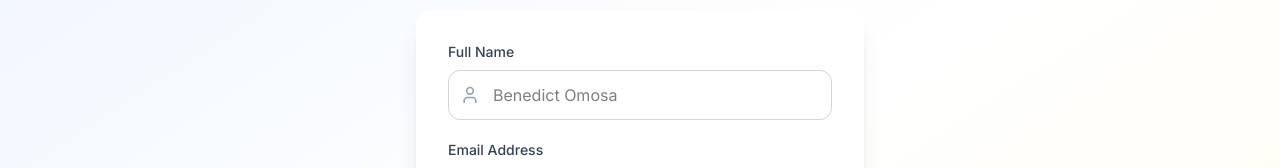
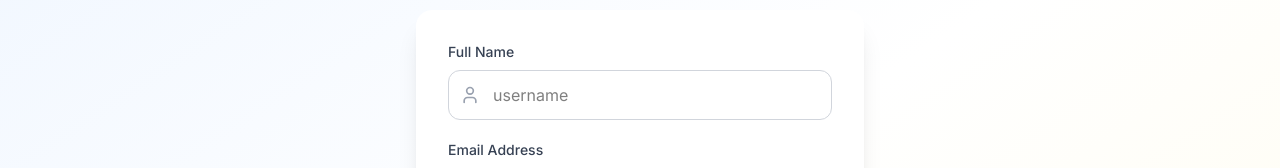
Before and after one commit to Vickyvackydev/sa-translator, a React (Vite) app: page /register in a window 1280 px wide. Shown: the part 186-354 px from the top of the page. Built offline with nearby package versions, Linux system fonts and the light colour scheme.

Commit message:
added vercel route

```diff
--- a/src/auth/Register.tsx
+++ b/src/auth/Register.tsx
@@ -78,7 +78,7 @@ export default function RegisterScreen() {
                     setFormData({ ...formData, name: e.target.value })
                   }
                   className="w-full pl-11 pr-4 py-3 border border-gray-300 rounded-xl focus:outline-none focus:ring-2 focus:ring-blue-500 focus:border-transparent"
-                  placeholder="Benedict Omosa"
+                  placeholder="username"
                 />
               </div>
             </div>
```
